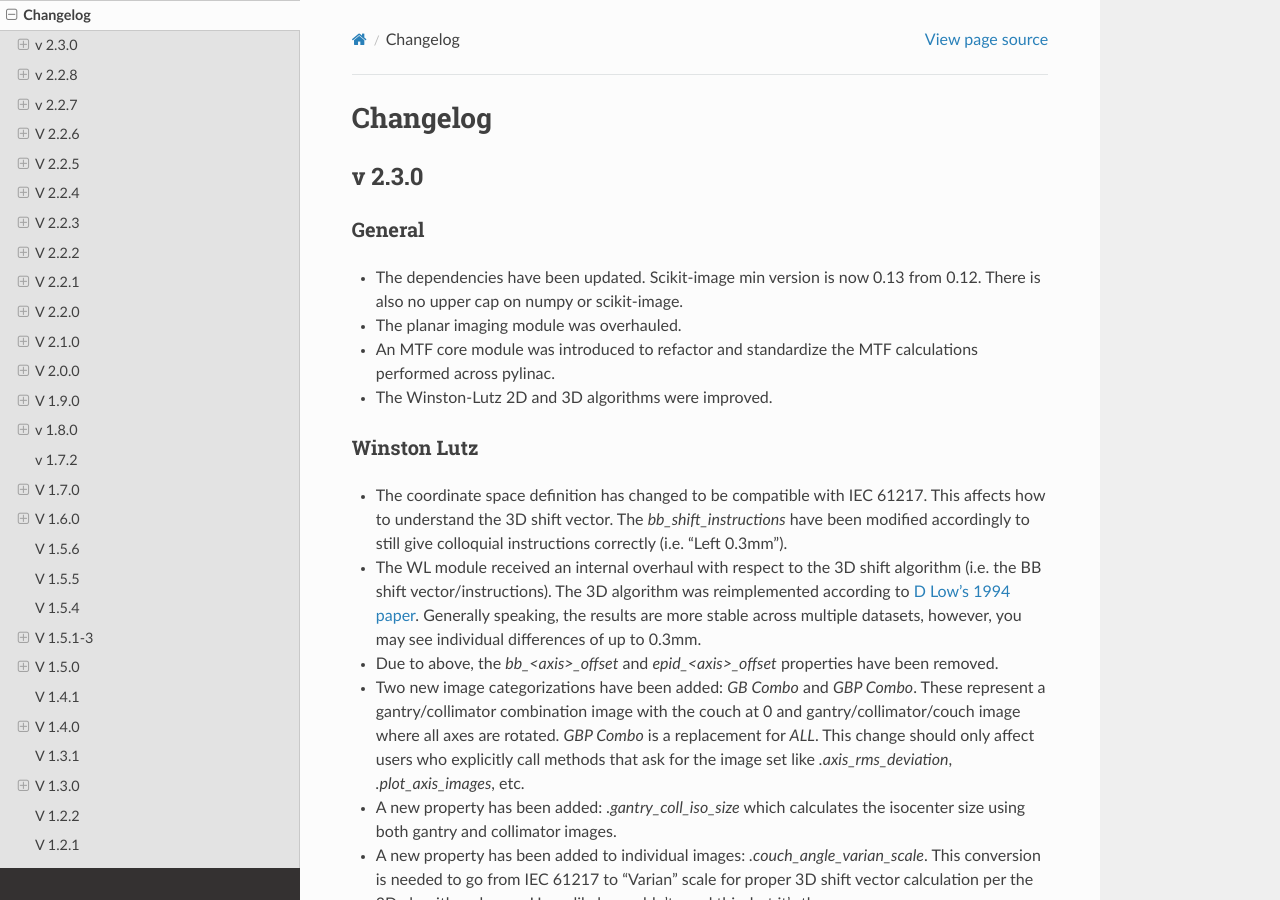
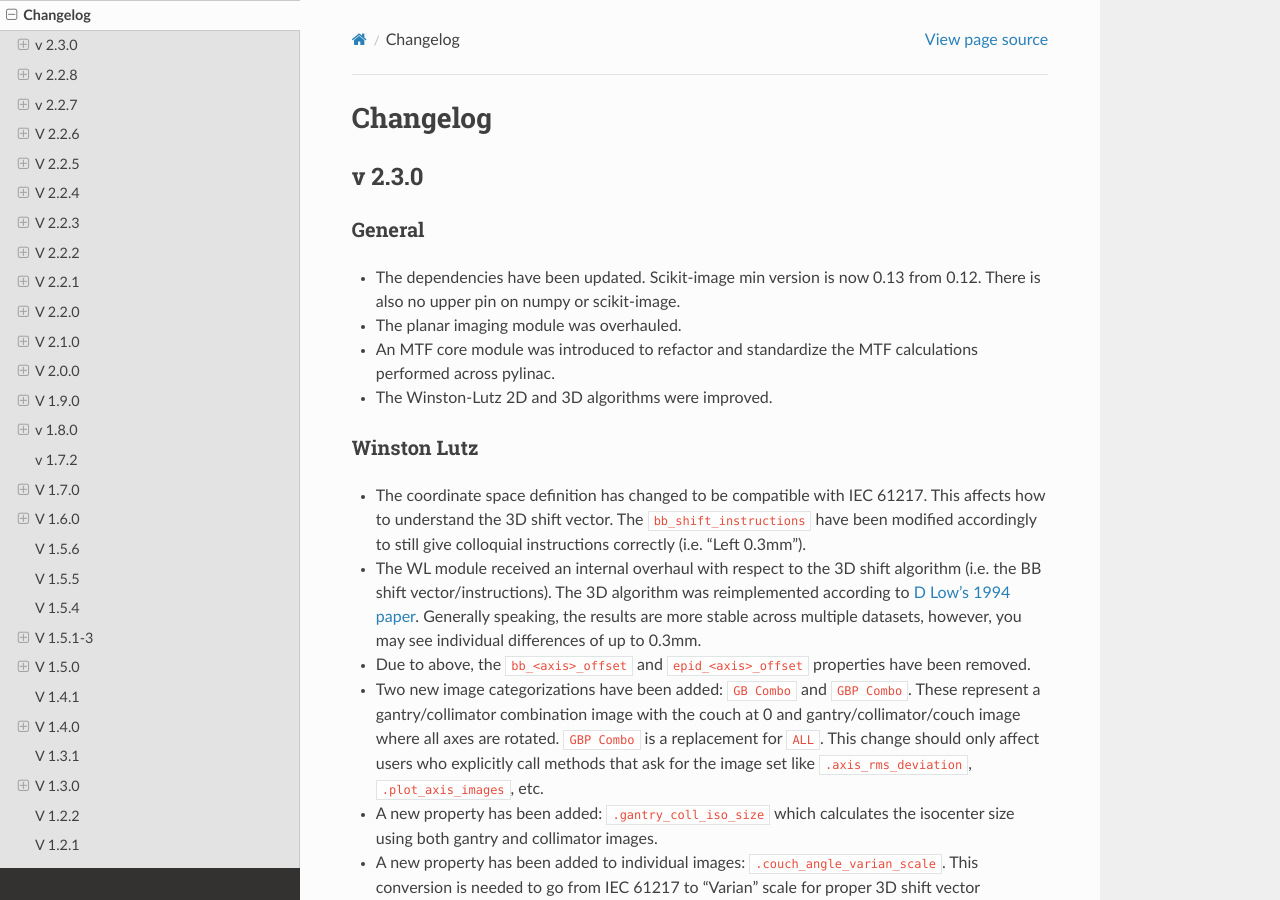
Before and after one commit to jrkerns/pylinac, a Sphinx documentation site: the page built from docs/source/changelog.rst, in a window 1280 px wide and 900 px high. Built offline with Sphinx 7.4.7 and the Read the Docs theme 2.0.0, drawn with Linux system fonts in a browser that asks for light colours; cross-references to code outside the pages are shown as plain code.

Commit message:
Finalization of WL 2.3. Small refactoring and documentation.

```diff
--- a/docs/source/changelog.rst
+++ b/docs/source/changelog.rst
@@ -9,7 +9,7 @@
 General
 ^^^^^^^
 
-* The dependencies have been updated. Scikit-image min version is now 0.13 from 0.12. There is also no upper cap on numpy or scikit-image.
+* The dependencies have been updated. Scikit-image min version is now 0.13 from 0.12. There is also no upper pin on numpy or scikit-image.
 * The planar imaging module was overhauled.
 * An MTF core module was introduced to refactor and standardize the MTF calculations performed across pylinac.
 * The Winston-Lutz 2D and 3D algorithms were improved.
@@ -19,17 +19,17 @@
 ^^^^^^^^^^^^
 
 * The coordinate space definition has changed to be compatible with IEC 61217. This affects how to understand the 3D
-  shift vector. The `bb_shift_instructions` have been modified accordingly to still give colloquial instructions correctly (i.e. "Left 0.3mm").
+  shift vector. The ``bb_shift_instructions`` have been modified accordingly to still give colloquial instructions correctly (i.e. "Left 0.3mm").
 * The WL module received an internal overhaul with respect to the 3D shift algorithm (i.e. the BB shift vector/instructions).
   The 3D algorithm was reimplemented according to `D Low's 1994 paper <https://aapm.onlinelibrary.wiley.com/doi/abs/10.1118/1.597475>`_.
   Generally speaking, the results are more stable across multiple datasets, however, you may see individual differences of up to 0.3mm.
-* Due to above, the `bb_<axis>_offset` and `epid_<axis>_offset` properties have been removed.
-* Two new image categorizations have been added: `GB Combo` and `GBP Combo`. These represent a gantry/collimator combination image
-  with the couch at 0 and gantry/collimator/couch image where all axes are rotated. `GBP Combo` is a replacement for `ALL`.
-  This change should only affect users who explicitly call methods that ask for the image set like `.axis_rms_deviation`,
-  `.plot_axis_images`, etc.
-* A new property has been added: `.gantry_coll_iso_size` which calculates the isocenter size using both gantry and collimator images.
-* A new property has been added to individual images: `.couch_angle_varian_scale`. This conversion is needed to go from IEC 61217 to "Varian"
+* Due to above, the ``bb_<axis>_offset`` and ``epid_<axis>_offset`` properties have been removed.
+* Two new image categorizations have been added: ``GB Combo`` and ``GBP Combo``. These represent a gantry/collimator combination image
+  with the couch at 0 and gantry/collimator/couch image where all axes are rotated. ``GBP Combo`` is a replacement for ``ALL``.
+  This change should only affect users who explicitly call methods that ask for the image set like ``.axis_rms_deviation``,
+  ``.plot_axis_images``, etc.
+* A new property has been added: ``.gantry_coll_iso_size`` which calculates the isocenter size using both gantry and collimator images.
+* A new property has been added to individual images: ``.couch_angle_varian_scale``. This conversion is needed to go from IEC 61217 to "Varian"
   scale for proper 3D shift vector calculation per the 3D algorithm change. Users likely wouldn't need this, but it's there.
 * The 2D CAX->BB vector is improved slightly (#268). Thanks to @brjdenis and @SimonBiggs for bringing this to my attention and helping out.
 
@@ -42,10 +42,10 @@
   Further, each phantom had a few subtle differences making them just different enough to be annoying.
 * To this end, the phantom classes have been refactored to consistently use a base class. This means all main methods behave the same and give a standardized output.
 * Creating new custom phantom classes is now very easy. A new section of the planar imaging documentation has been added as a guide.
-* A `results` method has been added to the base class, thus inherited by all phantom classes.
-* The parameter `hi_contrast_threshold` has been refactored to `high_contrast_threshold`.
-* The attributes `lc_rois` and `hc_rois` have been refactored to `low_contrast_rois` and `high_contrast_rois`, respectively.
-* The `analyze` method now includes new standardized parameters `angle_override`, `size_override`, and `center_override`. Each of these is exactly what it
+* A ``results`` method has been added to the base class, thus inherited by all phantom classes.
+* The parameter ``hi_contrast_threshold`` has been refactored to ``high_contrast_threshold``.
+* The attributes ``lc_rois`` and ``hc_rois`` have been refactored to ``low_contrast_rois`` and ``high_contrast_rois``, respectively.
+* The ``analyze`` method now includes new standardized parameters ``angle_override``, ``size_override``, and ``center_override``. Each of these is exactly what it
   sounds like: overriding pylinac's automatic algorithm. This is useful if the automatic algorithm gives an incorrect value.
 * A phantom outline is now displayed on images. This outline is a simple representation and should only be used as a guide to the accuracy
   of the phantom spatial detection. I.e. you can use this outline to potentially override the center, size, or angle based on the outline.
@@ -57,8 +57,8 @@
 Core Modules
 ^^^^^^^^^^^^
 
-* A new core module `mtf` has been created to standardize all MTF calculations in pylinac. Previously, these were handled independently.
-  The new module contains one class `MTF` with one method `relative_resolution` to calculate the lp/mm value at the passed rMTF percentage.
+* A new core module ``mtf`` has been created to standardize all MTF calculations in pylinac. Previously, these were handled independently.
+  The new module contains one class ``MTF`` with one method ``relative_resolution`` to calculate the lp/mm value at the passed rMTF percentage.
 
 Bug Fixes
 ^^^^^^^^^
```
Also changed, not shown: docs/source/winston_lutz.rst (+33 -18 lines), docs/source/images/winston_lutz_demo.png, 1 other file.
